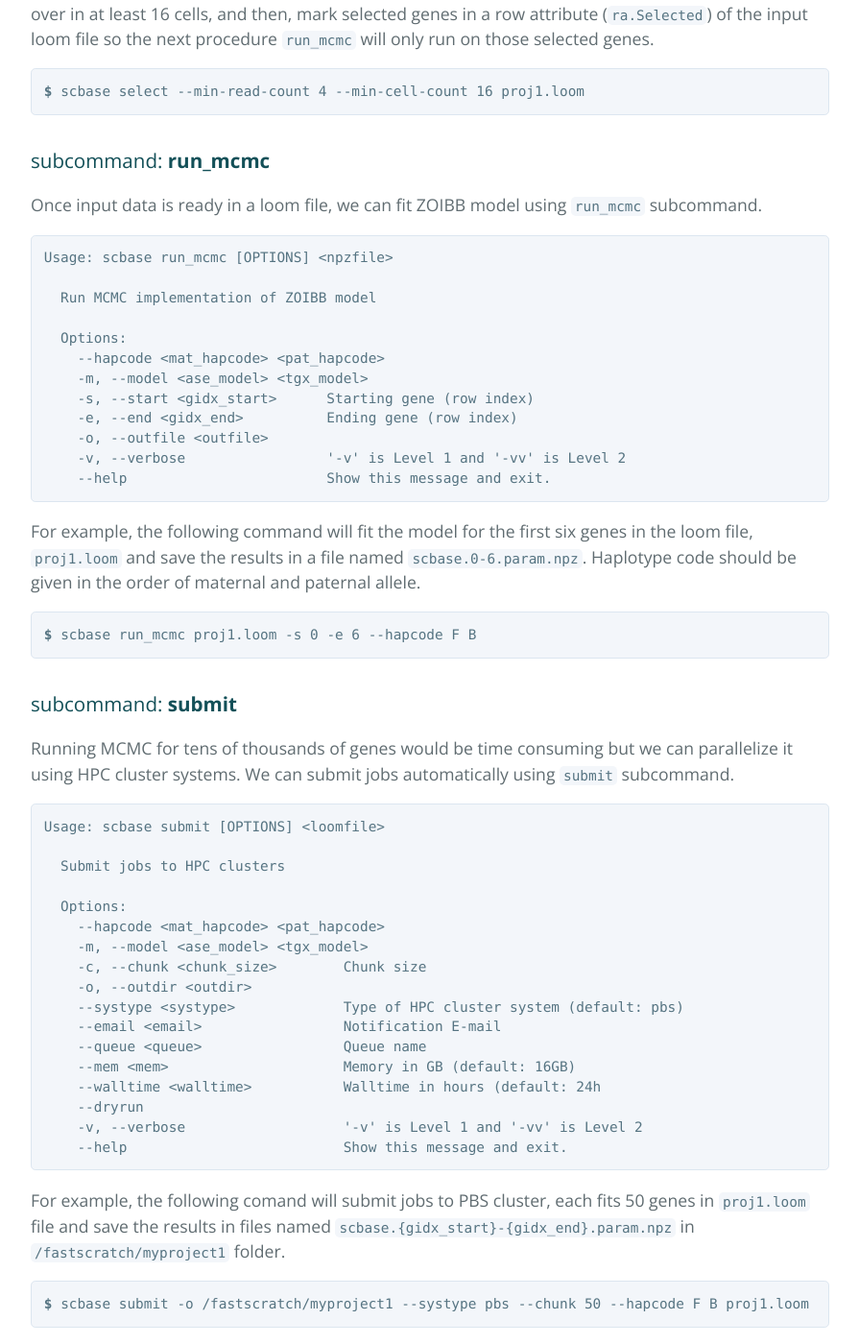
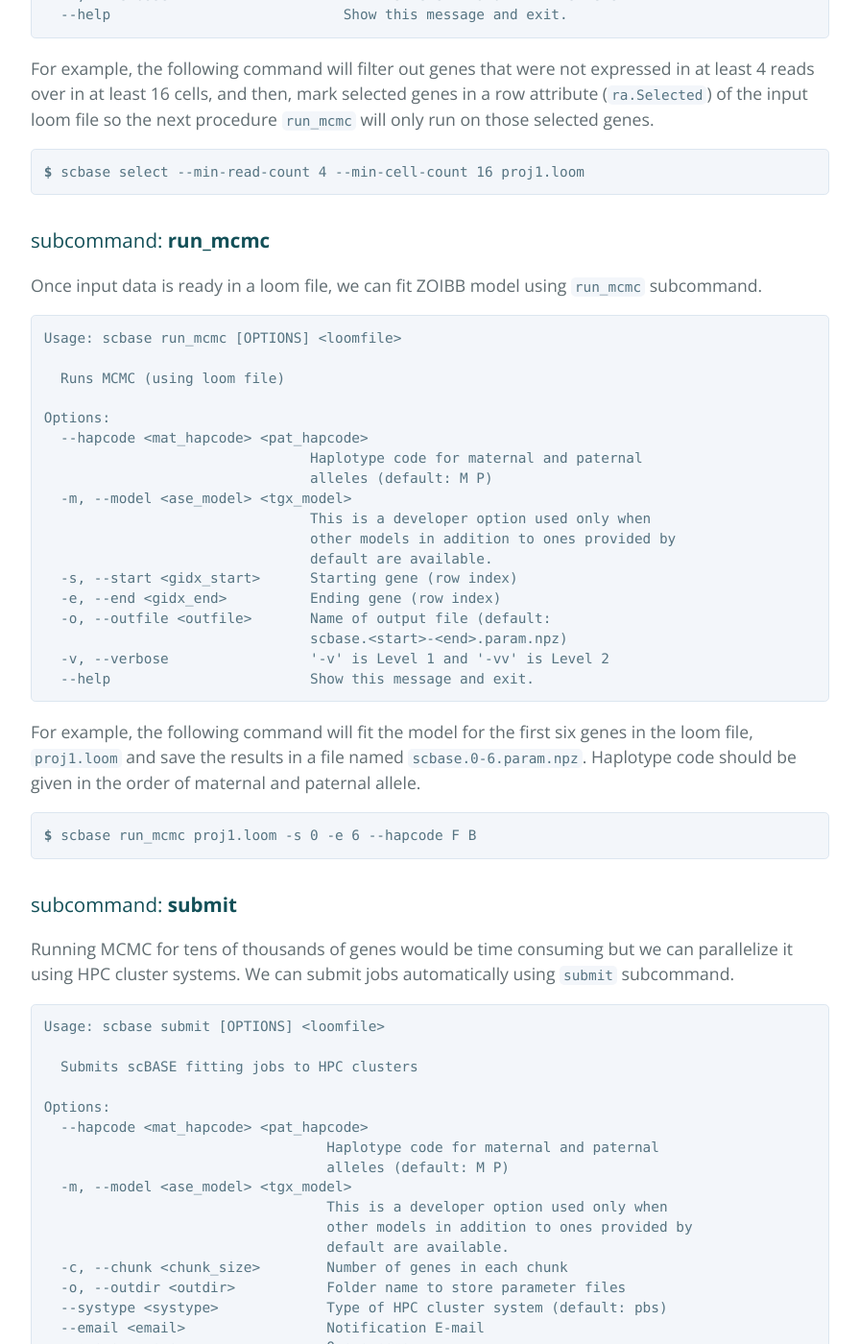
Before and after one commit to churchill-lab/scBASE, a Jekyll site: the page built from index.html, in a window 1280 px wide and 1400 px high, scrolled down 3336 px. Shown: the whole window at 96% size, without its empty margins (192-1087 px from the left). Built offline with Jekyll 4.4.1, drawn with Linux system fonts in a browser that asks for light colours; the list of posts is cut into pages by our own code; some of the changed text lies outside the part shown.

Commit message:
[kbchoi] Fixed github pages

```diff
--- a/index.html
+++ b/index.html
@@ -70,13 +70,17 @@
 <p>We can collate the allele-specific count information and store it in a loom file using <code>collate</code> subcommand. scBASE can process multiple count files if the name is specified using wildcard characters (<code>*</code> or <code>?</code>).</p>
 <pre><code>Usage: scbase collate [OPTIONS] &lt;indir&gt; &lt;loomfile&gt;
 
-  Utility function that collates input/output files
+  Collates count or parameter files and store in a loom file
+  (http://loompy.org)
 
 Options:
-    --counts
-    --params
-    --name TEXT                     File name (wildcard characters are supported)
+  --counts                        If you are collating count files
+  --params                        If you are collating count files
+  --name TEXT                     File name (default: *genes*counts)
   -m, --model &lt;ase_model&gt; &lt;tgx_model&gt;
+                                  This is a developer option used only when
+                                  other models in addition to ones provided by
+                                  default are available.
   -v, --verbose                   '-v' is Level 1 and '-vv' is Level 2
   --help                          Show this message and exit.
 </code></pre>
@@ -96,7 +100,7 @@
   --min-read-count &lt;min_read_count&gt; Min read count required
   --min-cell-count &lt;min_cell_count&gt; Min cell count required
   --layer &lt;layer_key&gt;               The layer to consider selection
-    -v, --verbose                     The more times listed, the more output
+  -v, --verbose                     '-v' is Level 1 and '-vv' is Level 2
   --help                            Show this message and exit.
 </code></pre>
 <p>For example, the following command will filter out genes that were not expressed in at least 4 reads over in at least 16 cells, and then, mark selected genes in a row attribute (<code>ra.Selected</code>) of the input loom file so the next procedure <code>run_mcmc</code> will only run on those selected genes.</p>
@@ -104,16 +108,22 @@
 
 <h3><a id="mcmc" class="anchor" href="#collate" aria-hidden="true"><span class="octicon octicon-link"></span></a>subcommand: <strong>run_mcmc</strong></h3>
 <p>Once input data is ready in a loom file, we can fit ZOIBB model using <code>run_mcmc</code> subcommand.</p>
-<pre><code>Usage: scbase run_mcmc [OPTIONS] &lt;npzfile&gt;
+<pre><code>Usage: scbase run_mcmc [OPTIONS] &lt;loomfile&gt;
 
-  Run MCMC implementation of ZOIBB model
+  Runs MCMC (using loom file)
 
 Options:
   --hapcode &lt;mat_hapcode&gt; &lt;pat_hapcode&gt;
+                                Haplotype code for maternal and paternal
+                                alleles (default: M P)
   -m, --model &lt;ase_model&gt; &lt;tgx_model&gt;
+                                This is a developer option used only when
+                                other models in addition to ones provided by
+                                default are available.
   -s, --start &lt;gidx_start&gt;      Starting gene (row index)
   -e, --end &lt;gidx_end&gt;          Ending gene (row index)
-    -o, --outfile &lt;outfile&gt;
+  -o, --outfile &lt;outfile&gt;       Name of output file (default:
+                                scbase.&lt;start&gt;-&lt;end&gt;.param.npz)
   -v, --verbose                 '-v' is Level 1 and '-vv' is Level 2
   --help                        Show this message and exit.
 </code></pre>
@@ -125,19 +135,25 @@
 <p>Running MCMC for tens of thousands of genes would be time consuming but we can parallelize it using HPC cluster systems. We can submit jobs automatically using <code>submit</code> subcommand.</p>
 <pre><code>Usage: scbase submit [OPTIONS] &lt;loomfile&gt;
 
-  Submit jobs to HPC clusters
+  Submits scBASE fitting jobs to HPC clusters
 
 Options:
   --hapcode &lt;mat_hapcode&gt; &lt;pat_hapcode&gt;
+                                  Haplotype code for maternal and paternal
+                                  alleles (default: M P)
   -m, --model &lt;ase_model&gt; &lt;tgx_model&gt;
-    -c, --chunk &lt;chunk_size&gt;        Chunk size
-    -o, --outdir &lt;outdir&gt;
+                                  This is a developer option used only when
+                                  other models in addition to ones provided by
+                                  default are available.
+  -c, --chunk &lt;chunk_size&gt;        Number of genes in each chunk
+  -o, --outdir &lt;outdir&gt;           Folder name to store parameter files
   --systype &lt;systype&gt;             Type of HPC cluster system (default: pbs)
   --email &lt;email&gt;                 Notification E-mail
   --queue &lt;queue&gt;                 Queue name
   --mem &lt;mem&gt;                     Memory in GB (default: 16GB)
-    --walltime &lt;walltime&gt;           Walltime in hours (default: 24h
-    --dryrun
+  --walltime &lt;walltime&gt;           Walltime in hours (default: 24h)
+  --dryrun                        Use this when you want to rehearse your
+                                  submit commands
   -v, --verbose                   '-v' is Level 1 and '-vv' is Level 2
   --help                          Show this message and exit.
 </code></pre>
```
Also changed, not shown: 1 other file. Lines whose indentation alone changed are shown as unchanged.
